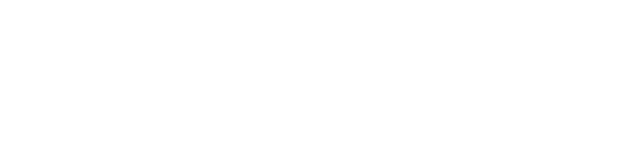
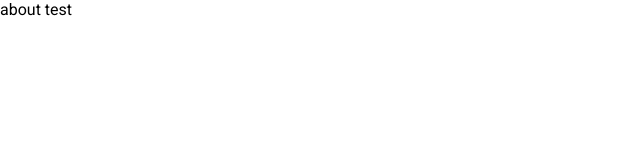
Before and after one commit to Quocphu123/PoochCare-Project, a plain HTML site: page about.html in a window 1280 px wide. Shown: the full height of the page, 0-640 px from the left. Drawn offline with Linux system fonts and the light colour scheme.

Commit message:
fix conflict

```diff
--- a/about.html
+++ b/about.html
@@ -14,7 +14,9 @@
 </head>
 
 <body>
-
+    <section class="about">
+        <p>about test</p>
+    </section>
 </body>
 
 </html>
```
